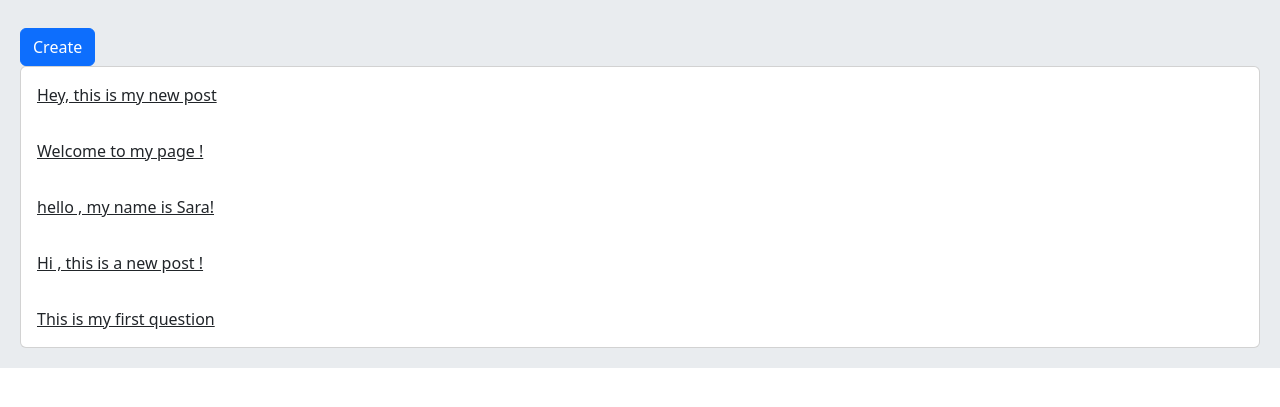
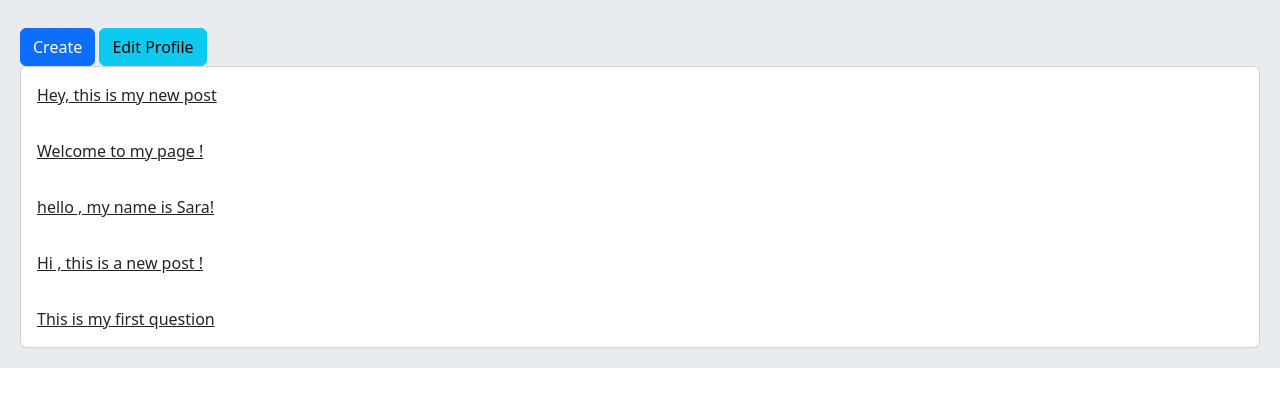
Before and after one commit to sshamshiri/socialnetwork, a Django app: template socialnetwork/accounts/templates/accounts/profile.html in a window 1280 px wide. Shown: the part 56-463 px from the top of the page. Run offline with Django 4.2, Linux system fonts and the light colour scheme; the template is opened without the code that fills it: values that come from a table or form of the project are taken from there, others are empty; data comes from the database, SQL or seed files in the repository; parts of the project's set-up code (start-up, migrations or seed data) failed here and were passed over.

Commit message:
add tag a

```diff
--- a/socialnetwork/accounts/templates/accounts/profile.html
+++ b/socialnetwork/accounts/templates/accounts/profile.html
@@ -6,6 +6,7 @@
 
     {% if request.user.id == user.id %}
       <a href="{% url 'home:post_create' %}" class="btn btn-primary">Create</a>
+      <a href="{% url 'accounts:edit_user' %}" class="btn btn-info">Edit Profile</a>
     {% endif %}
 
     {% if request.user.id != user.id and not is_following %}
```
